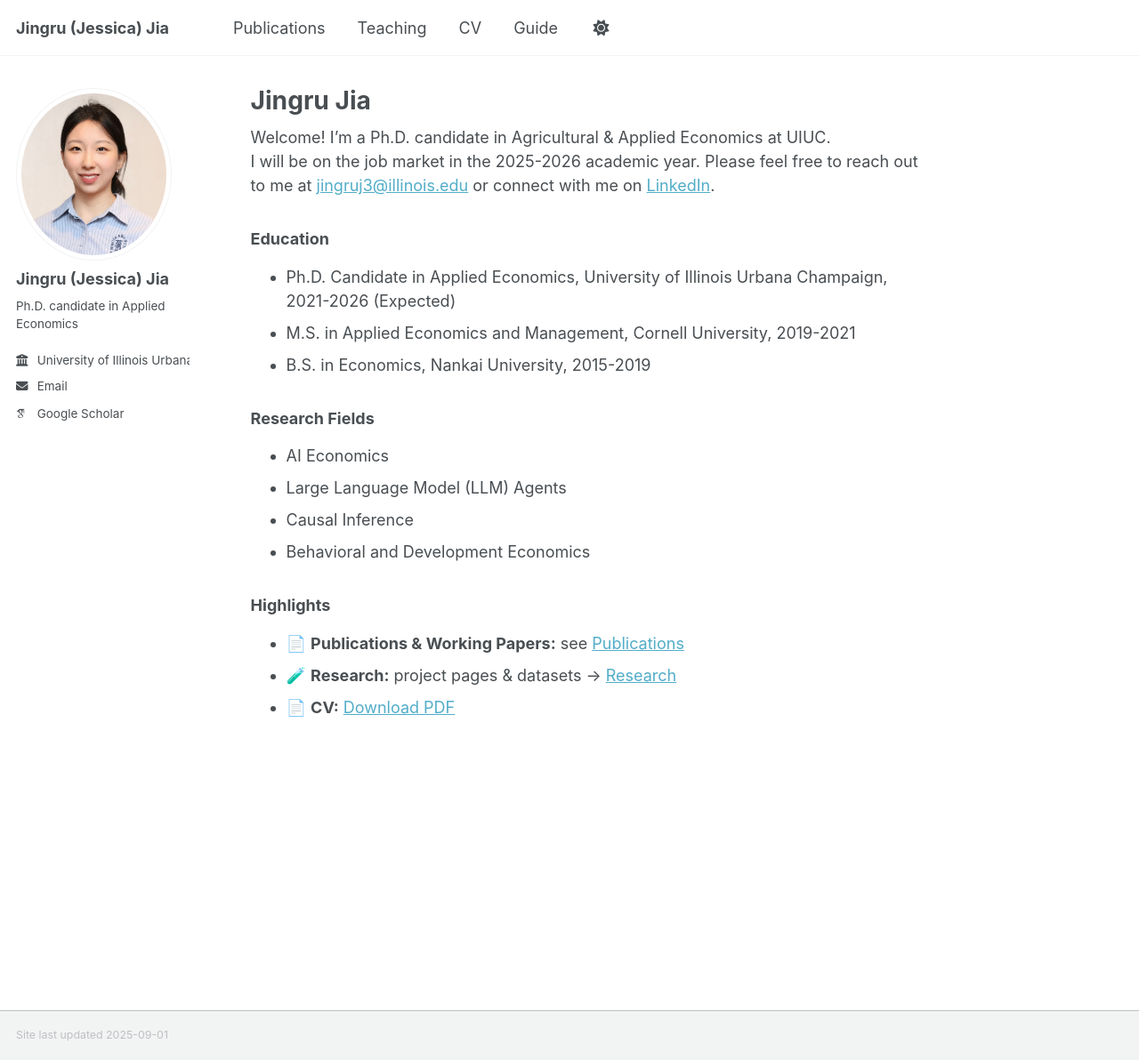
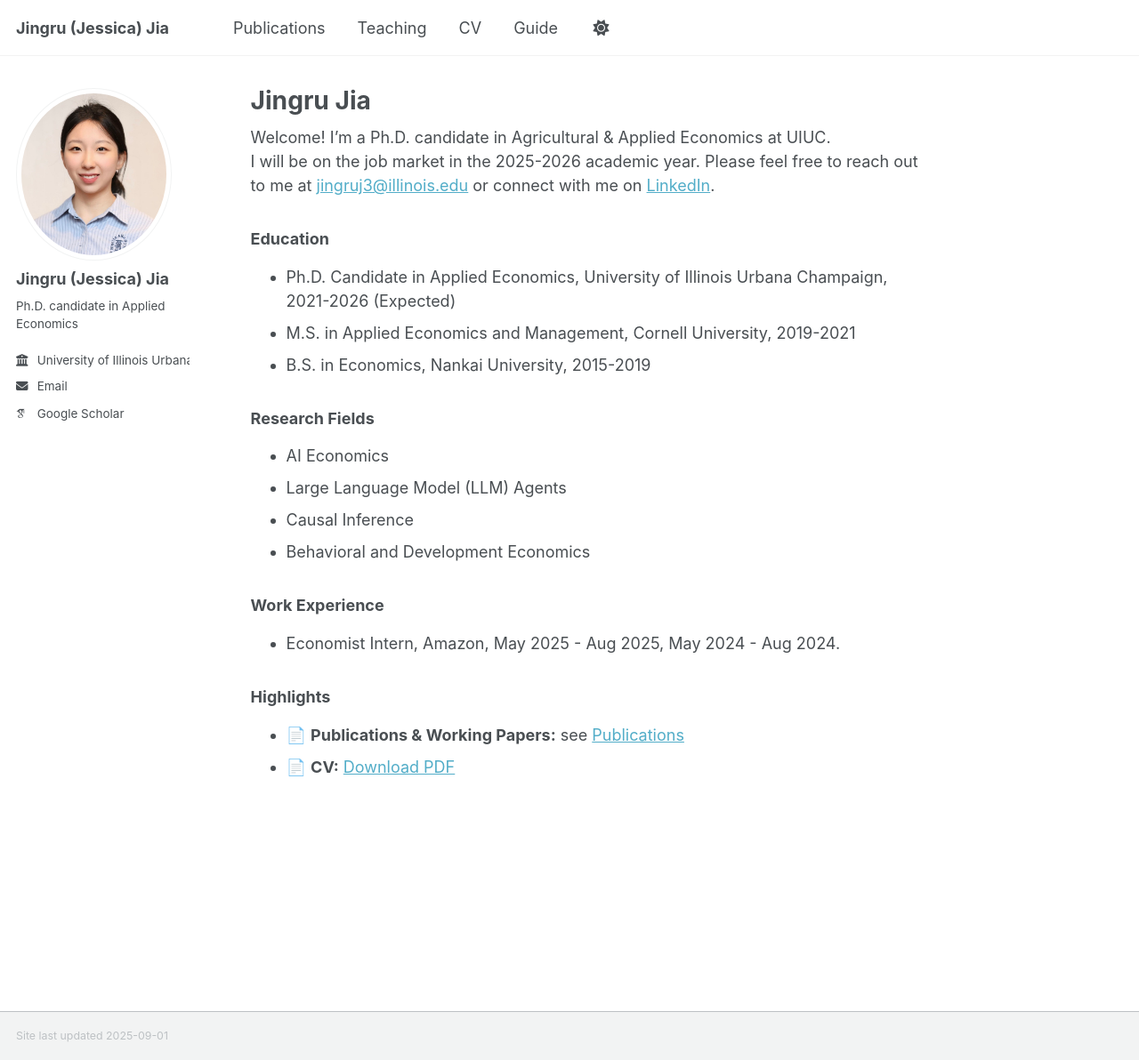
Before and after one commit to jingru688/jingru688.github.io, a Jekyll site: the page built from index.md, in a window 1280 px wide and 1192 px high. Shown: the whole window at 89% size. Built offline with Jekyll 4.4.1, drawn with Linux system fonts in a browser that asks for light colours; some web fonts are replaced; a script that is not in the unit is left out.

Commit message:
Update index.md

```diff
--- a/index.md
+++ b/index.md
@@ -24,7 +24,9 @@ Please feel free to reach out to me at [jingruj3@illinois.edu](jingruj3@illinois
 - Causal Inference
 - Behavioral and Development Economics
 
+### Work Experience
+- Economist Intern, Amazon, May 2025 - Aug 2025, May 2024 - Aug 2024.
+
 ### Highlights
 - 📄 **Publications & Working Papers:** see [Publications](/publications/)
-- 🧪 **Research:** project pages & datasets → [Research](/research/)
 - 📄 **CV:** [Download PDF](/files/JingruJia_CV.pdf)
```
